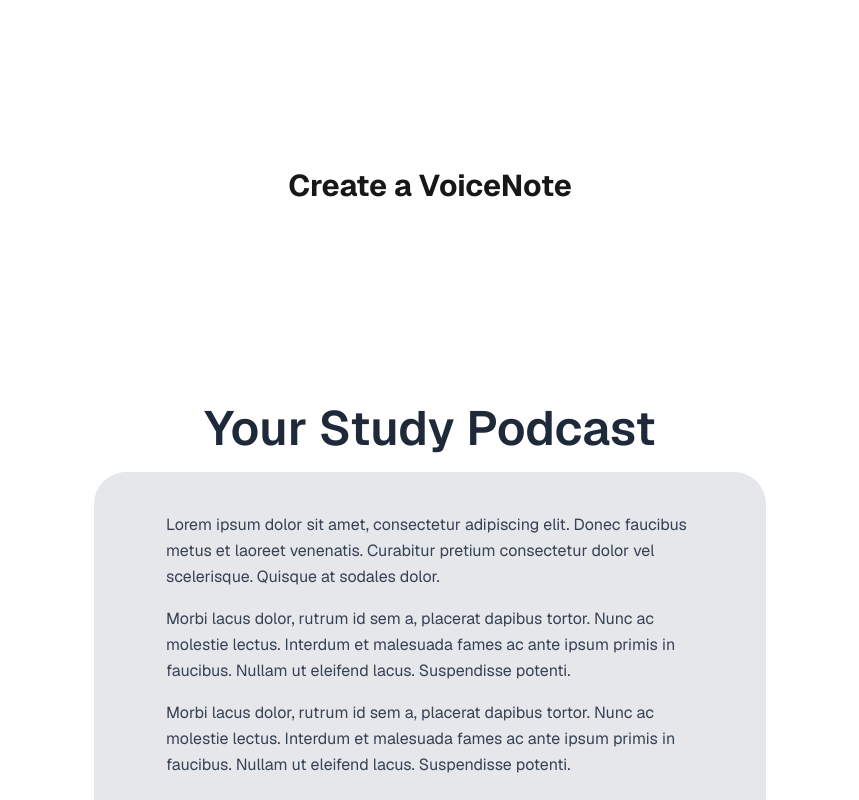
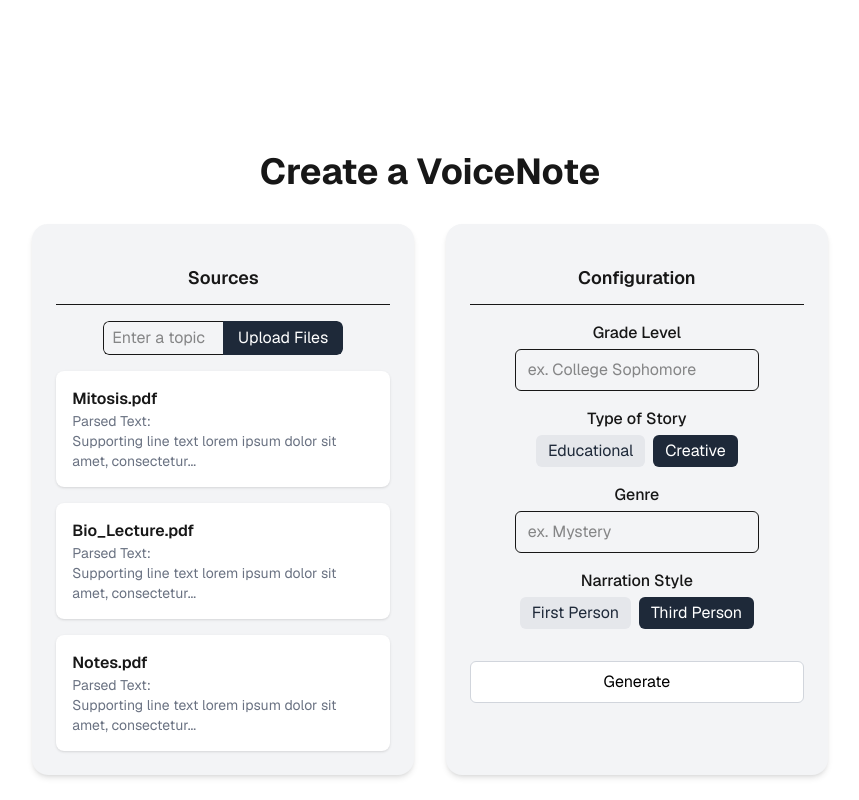
Before and after one commit to laurensgalarza/VoiceNotes, a Next.js app in the folder voicenotes/: page / in a window 1280 px wide. Shown: the part 1640-2440 px from the top of the page, without its empty margins (210-1069 px from the left). Built offline with nearby package versions, Linux system fonts and the light colour scheme.

Commit message:
create layout

```diff
--- a/voicenotes/src/app/frontend/create.js
+++ b/voicenotes/src/app/frontend/create.js
@@ -4,9 +4,80 @@ import React from "react";
 export default function Create() {
 
     return (
-        <div className="m-50">
-            <h1 className="text-3xl font-bold">Create a VoiceNote</h1>
+    <div className="mt-40 min-h-screen bg-white flex flex-col items-center p-6 ">
+        <h1 className="text-4xl font-bold mb-8">Create a VoiceNote</h1>
+
+        <div className="flex flex-col md:flex-row gap-8 w-full max-w-5xl">
+
+            <div className="flex-1 bg-gray-100 rounded-2xl shadow-md p-6 ">
+
+            <h2 className="text-lg font-semibold mb-4 text-center border-b border-white-300 w-full my-4 pb-3">
+            Sources
+            </h2>
+
+
+            <div className=" mx-auto flex mb-4 w-60 rounded-md overflow-hidden">
+            <input type="text" placeholder="Enter a topic" className="w-1/2 px-2 py-1 border border-r-0 rounded-l-md focus:outline-none"/>
+            <button className="w-1/2 bg-gray-800 text-white px-2 py-1 rounded-r-md hover:bg-gray-900 duration-500 active:opacity-80 cursor-pointer">
+                Upload Files
+            </button>
+            </div>
+
+            <div className="space-y-4">
+                <div className="bg-white rounded-lg shadow p-4">
+                <h3 className="font-semibold">Mitosis.pdf</h3>
+                <p className="text-sm text-gray-500">Parsed Text:<br />Supporting line text lorem ipsum dolor sit amet, consectetur...</p>
+                </div>
+
+                <div className="bg-white rounded-lg shadow p-4">
+                <h3 className="font-semibold">Bio_Lecture.pdf</h3>
+                <p className="text-sm text-gray-500">Parsed Text:<br />Supporting line text lorem ipsum dolor sit amet, consectetur...</p>
+                </div>
+
+                <div className="bg-white rounded-lg shadow p-4">
+                <h3 className="font-semibold">Notes.pdf</h3>
+                <p className="text-sm text-gray-500">Parsed Text:<br />Supporting line text lorem ipsum dolor sit amet, consectetur...</p>
+                </div>
+            </div>
+
+            </div>
+
+            <div className="flex-1 bg-gray-100 rounded-2xl shadow-md p-6">
+            <h2 className="text-lg font-semibold mb-4 text-center border-b border-white-300 w-full my-4 pb-3">Configuration</h2>
+
+            <div className="mb-4">
+                <label className="block text-m  font-medium mb-1 text-center">Grade Level</label>
+                <input type=" text" placeholder="ex. College Sophomore" className="w/2 px-3 py-2 border rounded-md mx-auto flex" />
+            </div>
+
+            <div className="flex flex-col mb-4 items-center">
+                <label className="block text-m  font-medium mb-1 text-center">Type of Story</label>
+                <div className="flex gap-2">
+                <button className="bg-gray-200 text-gray-800 px-3 py-1 rounded-md cursor-pointer">Educational</button>
+                <button className="bg-gray-800 text-white px-3 py-1 rounded-md cursor-pointer">Creative</button>
+                </div>
+            </div>
+
+
+            <div className="mb-4">
+                <label className="block text-m font-medium mb-1 text-center">Genre</label>
+                <input type="text" placeholder="ex. Mystery" className="w/2 px-3 py-2 border rounded-md mx-auto flex" />
+            </div>
+
+            <div className="flex flex-col mb-4 items-center ">
+                <label className="block text-m font-medium mb-1 text-center">Narration Style</label>
+                <div className="flex gap-2">
+                <button className="bg-gray-200 text-gray-800 px-3 py-1 rounded-md cursor-pointer">First Person</button>
+                <button className="bg-gray-800 text-white px-3 py-1 rounded-md cursor-pointer">Third Person</button>
+                </div>
+            </div>
+
+            <button className="w-full bg-gray-200 active:bg-gray-800 active:text-white mt-4 bg-white border border-gray-300 text-black py-2 rounded-md hover:bg-gray-200 focus:ring-1 focus: ring-gray-100 cursor-pointer
+             active:bg-black-300 duration-300 ">
+                Generate
+            </button>
+            </div>
         </div>
+    </div>
     )
-
 }
```
